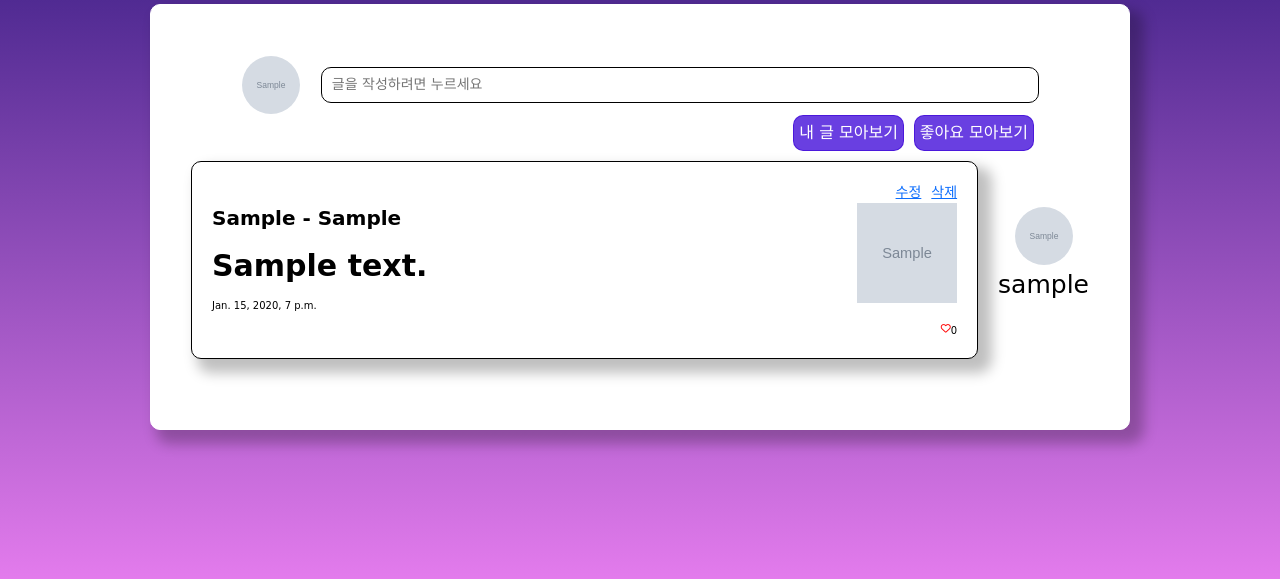
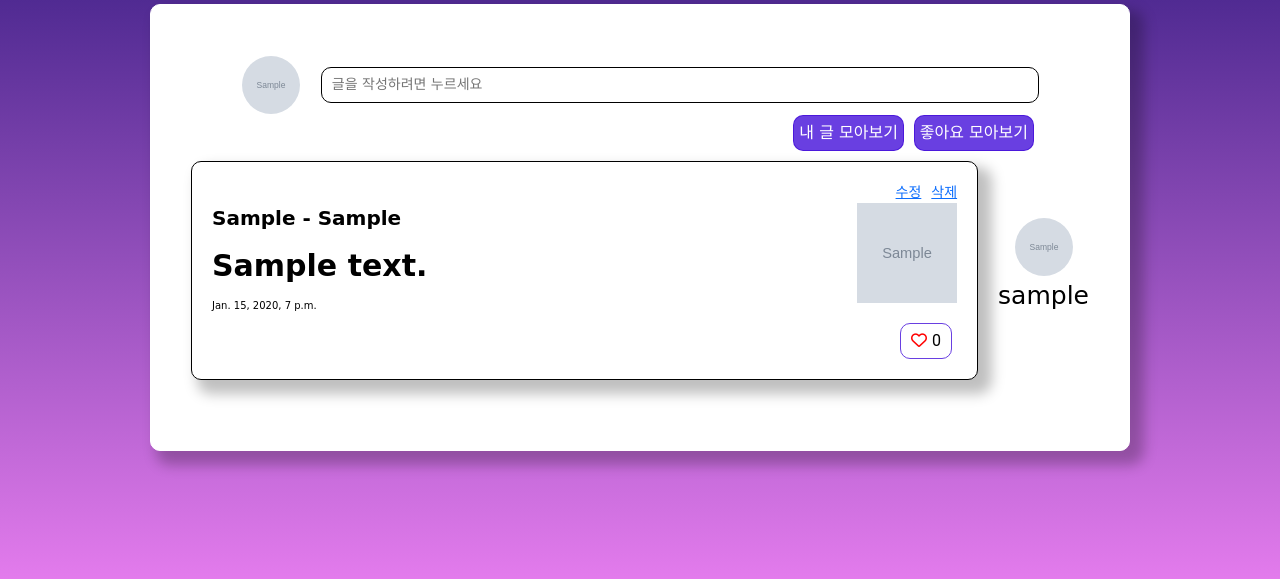
Before and after one commit to jnl1128/Yard, a Django app: page /list/ in a window 1280 px wide. Shown: the part 221-800 px from the top of the page. Run offline with Django 4.2, Linux system fonts and the light colour scheme; a user stored in the database is signed in; tables that the repository leaves empty hold one stand-in row (values such as "Sample post"); grey boxes marked "Sample" are stand-in pictures; parts of the project's set-up code (start-up, migrations or seed data) failed here and were passed over; some libraries are stand-ins or nearby versions; some web fonts are replaced.

Commit message:
[REFACT] like 버튼 border 추가

```diff
--- a/static/css/feed.css
+++ b/static/css/feed.css
@@ -16,7 +16,7 @@
 
 .feed-list{
   width: 100% !important;
-  font-family: Roboto !important;
+  font-family: Roboto;
   /*margin-right: 5rem;*/
 }
 
@@ -120,7 +120,7 @@
   flex-direction: row;
   justify-content: end;
 }
-.feed-my, .feed-like{
+.feed-my, .feed-like, .feed-heart{
   padding: 0.5rem;
   border-radius: 1rem;
   background-color: rgba(68, 15, 218, 0.8);
@@ -130,6 +130,14 @@
   color: #fff;
 }
 
+.feed-heart{
+  background: transparent;
+  color: black;
+  padding: 0.5rem 1rem;
+}
+.feed-heart>span{
+  font-family: 'Roboto';
+}
 
 .feed-title{
   font-size: 20px;
@@ -141,6 +149,8 @@
   font-size: 30px;
   font-weight: bold;
 }
+
+
 
 .feed-hashtagList{
   display: flex;
--- a/templates/feedSearch.html
+++ b/templates/feedSearch.html
@@ -53,6 +53,7 @@
         </div>
       </div>
       <div class="feed--content-bottom">
+        <div class="feed-heart">
         {% if request.user.is_authenticated %}
           {% if user in feed.like_users.all %}
           <i class="fas fa-heart likeButton" data-id="{{ feed.id }}" style="color:red"></i>
@@ -60,7 +61,8 @@
           <i class="far fa-heart likeButton" data-id="{{ feed.id }}" style="color:red"></i>
           {% endif %}
           <span id="like-count-{{ feed.id }}">{{ feed.like_users.count }}</span>
-          {% endif %}
+        {% endif %}
+        </div>
         <div class="feed-hashtagList">
           {% for tag in feed.tags.all %}
           <div class="hashtag--btn">{{tag}}
@@ -96,6 +98,7 @@
       </div>
     </div>
     <div class="feed--content-bottom">
+      <div class="feed-heart">
       {% if request.user.is_authenticated %}
         {% if user in feed.like_users.all %}
         <i class="fas fa-heart likeButton" data-id="{{ feed.id }}" style="color:red"></i>
@@ -103,7 +106,8 @@
         <i class="far fa-heart likeButton" data-id="{{ feed.id }}" style="color:red"></i>
         {% endif %}
         <span id="like-count-{{ feed.id }}">{{ feed.like_users.count }}</span>
-        {% endif %}
+      {% endif %}
+      </div>
       <div class="feed-hashtagList">
         {% for tag in feed.tags.all %}
         <div class="hashtag--btn">{{tag}}
```
